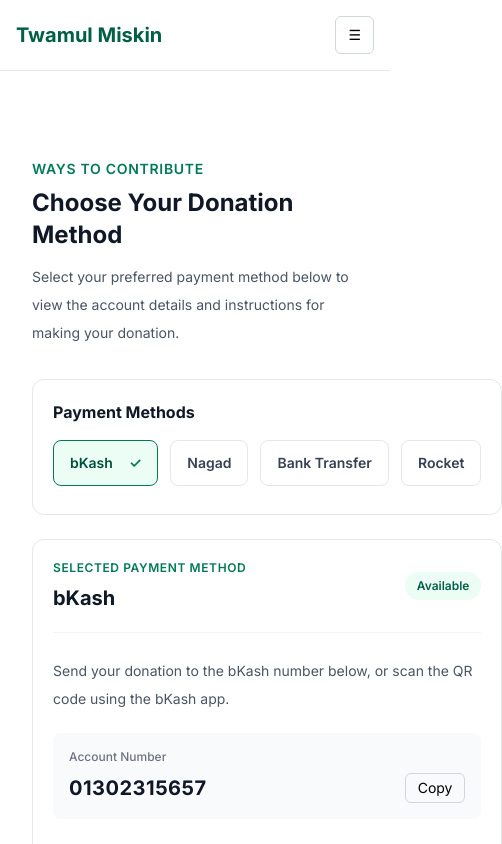
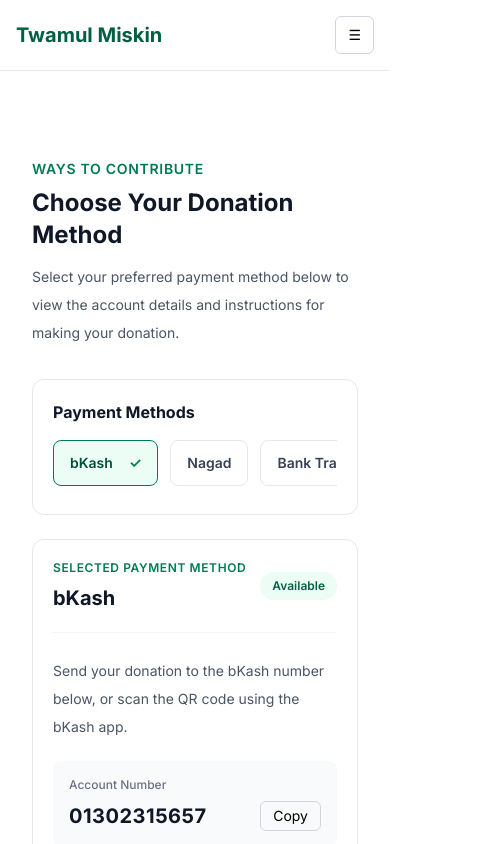
Before and after one commit to Beyond-Sifat/Twamul-Miskin, a Next.js app: page /en/donate in a window 390 px wide. Shown: the top 844 px of the page, 502 px wide, since content can reach past the window. Built offline with nearby package versions, Linux system fonts and the light colour scheme.

Commit message:
fix responsiveness of donate page

```diff
--- a/src/components/donation/DonationMethods.tsx
+++ b/src/components/donation/DonationMethods.tsx
@@ -47,10 +47,10 @@ export default function DonationMethods() {
       </div>
 
       {/* Main Payment Area */}
-      <div className="grid gap-6 lg:grid-cols-[280px_1fr]">
+      <div className="grid grid-cols-1 gap-6 lg:grid-cols-[280px_1fr]">
 
         {/* Left: Payment Method Selection */}
-        <aside className="rounded-xl border border-gray-200 bg-white p-5">
+        <aside className="min-w-0 rounded-xl border border-gray-200 bg-white p-5">
           <h3 className="mb-4 text-base font-bold text-gray-900">
             {t("methodsHeading")}
           </h3>
```
